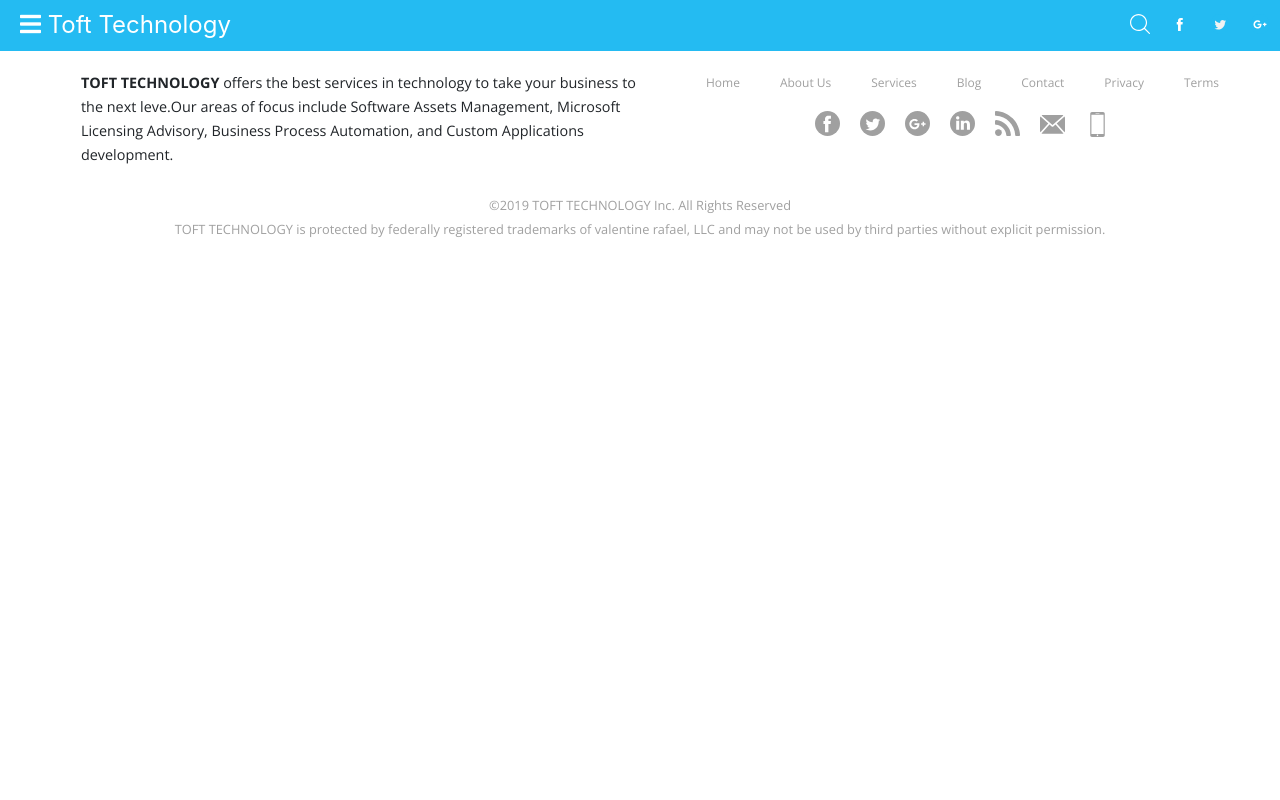
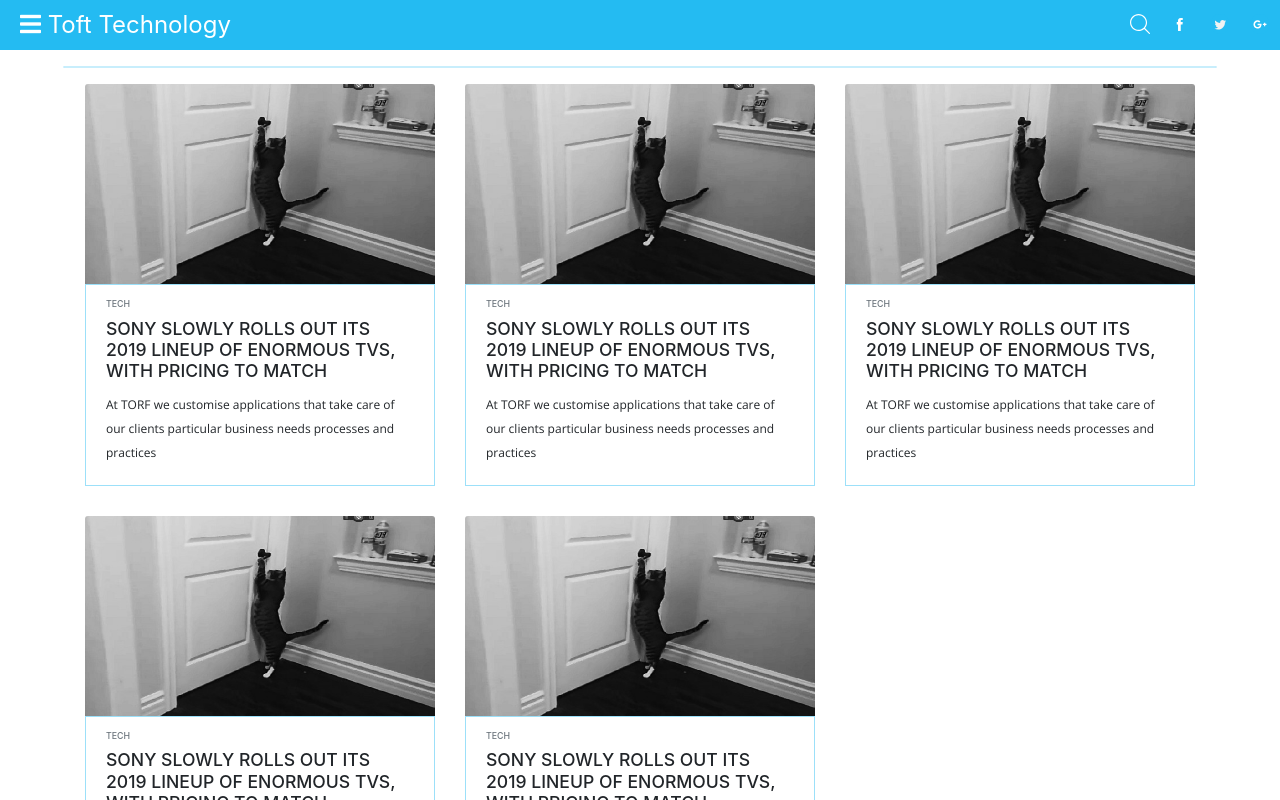
Before and after one commit to rafaelvalentine/mytoft, a React (Create React App) app: page /blog in a window 1280 px wide. Shown: the top 800 px of the page. Built offline with nearby package versions, Linux system fonts and the light colour scheme.

Commit message:
finished blog Page

```diff
--- a/src/App.jsx
+++ b/src/App.jsx
@@ -5,6 +5,7 @@
 import Home from './components/Home/Home'
 import About from './components/About/About'
 import Services from './components/Services/Services'
+import Blog from './components/Blog/Blog'
 
 import './App.css'
 
@@ -16,8 +17,9 @@
 
           <Navbar />
           <Route exact path='/' component={Home} />
-          <Route exact path='/about' component={About} />
-          <Route exact path='/services' component={Services} />
+          <Route path='/about' component={About} />
+          <Route path='/services' component={Services} />
+          <Route path='/blog' component={Blog} />
           <Footer />
         </div>
 
--- /dev/null
+++ b/src/components/Blog/Blog.jsx
@@ -0,0 +1,80 @@
+import React, { Component } from 'react'
+import { Jumbotron, Button, Card, Container, Row, Col } from 'react-bootstrap'
+import { Helmet } from 'react-helmet'
+
+
+const News =(props)=> {
+  const {title, img, subject, details} = props
+   return(
+    <Col xs={12} md={6} lg={4}>
+    <Card >
+        <Card.Img variant="top" src={img}/>
+        <Card.Body>
+        <Card.Subtitle className="mb-2 text-muted">{subject}</Card.Subtitle>
+          <Card.Title>{title}</Card.Title>
+          <Card.Text>
+            {details}
+          </Card.Text>
+        </Card.Body>
+    </Card>
+ </Col>
+   )
+ }
+export default class Blog extends Component {
+  static defaultProps ={
+    news:[
+      {
+        title:'Sony slowly rolls out its 2019 lineup of enormous TVs, with pricing to match',
+        details: 'At TORF we customise applications that take care of our clients particular business needs processes and practices',
+        img:'assets/img/cat.jpg',
+        subject:'tech'
+      },
+      {
+        title:'Sony slowly rolls out its 2019 lineup of enormous TVs, with pricing to match',
+        details: 'At TORF we customise applications that take care of our clients particular business needs processes and practices',
+        img:'assets/img/cat.jpg',
+        subject:'tech'
+      },
+      {
+        title:'Sony slowly rolls out its 2019 lineup of enormous TVs, with pricing to match',
+        details: 'At TORF we customise applications that take care of our clients particular business needs processes and practices',
+        img:'assets/img/cat.jpg',
+        subject:'tech'
+      },
+      {
+        title:'Sony slowly rolls out its 2019 lineup of enormous TVs, with pricing to match',
+        details: 'At TORF we customise applications that take care of our clients particular business needs processes and practices',
+        img:'assets/img/cat.jpg',
+        subject:'tech'
+      },
+      {
+        title:'Sony slowly rolls out its 2019 lineup of enormous TVs, with pricing to match',
+        details: 'At TORF we customise applications that take care of our clients particular business needs processes and practices',
+        img:'assets/img/cat.jpg',
+        subject:'tech'
+      }
+    ]
+  }
+  render() {
+    const news = this.props.news.map((news, index)=>(
+      <News key={index} {...news} />
+    ))
+    return (
+      <div>
+         <Helmet>
+          <title>Blog|| TOFT </title>
+          <meta name='description' content='Helmet application' />
+        </Helmet>
+         <section className='news'>
+          {/* <h3><i class="fas fa-align-right"></i> News</h3> */}
+          <hr/>
+          <Container>
+            <Row>
+            {news}
+            </Row>
+          </Container>
+        </section>
+      </div>
+    )
+  }
+}
```
Also changed, not shown: src/components/Blog/Blog.css (added).
